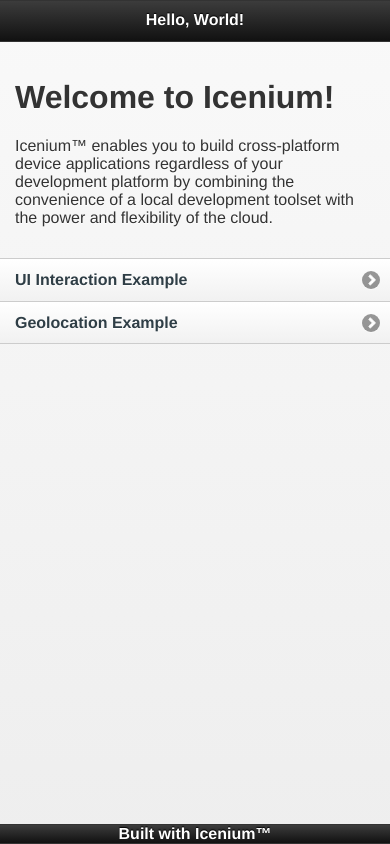
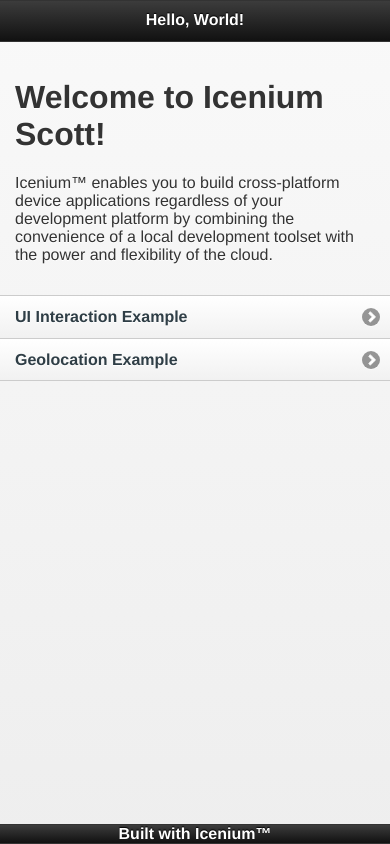
Before and after one commit to stk202/MyTest2, a plain HTML site: page MyTest2/index.html in a window 390 px wide. Drawn offline with Linux system fonts and the light colour scheme; some packages are replaced by stand-ins of ours.

Commit message:
test commit 1

```diff
--- a/MyTest2/index.html
+++ b/MyTest2/index.html
@@ -19,7 +19,7 @@
                 <h1>Hello, World!</h1>
             </div>
             <div data-role="content">
-                <h1>Welcome to Icenium!</h1>
+                <h1>Welcome to Icenium Scott!</h1>
                 <p>
                     Icenium&trade; enables you to build cross-platform device applications regardless of your
                     development platform by combining the convenience of a local development toolset with the
```
